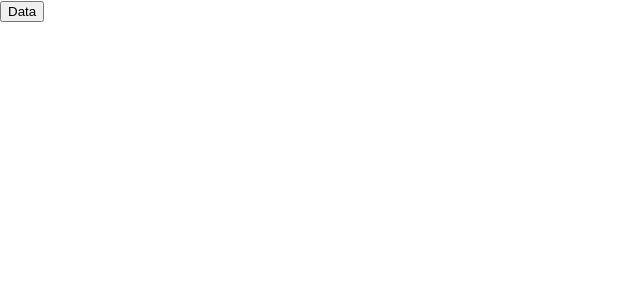
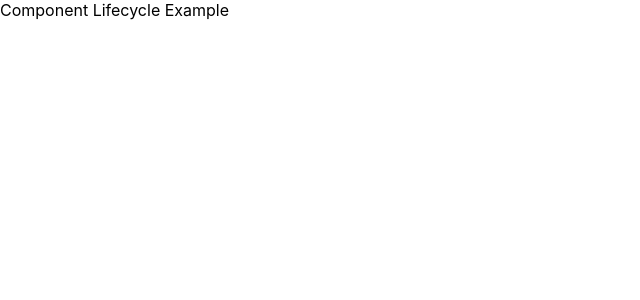
Before and after one commit to Taheer10/React-With-Typescript-Fundamentals, a React (Create React App) app: page / in a window 1280 px wide. Shown: the top 300 px of the page, without its empty margins (0-640 px from the left). Built offline with nearby package versions, Linux system fonts and the light colour scheme; the HTML template or start-up script is replaced by a standard one.

Commit message:
React component lifecycle Examples

```diff
--- a/src/App.tsx
+++ b/src/App.tsx
@@ -1,10 +1,11 @@
 import React from "react";
-import Hard01 from "./topics/03 Event handling in React/03Hard/Hard01";
+import LifecycleExample from "./topics/04 React Component Lifecycle/01 ComponentDid mount/LifecycleExample";
+
 
 const App = () => {
   return (
     <>
-      <Hard01 />
+     <LifecycleExample/>
     </>
   );
 };
--- /dev/null
+++ b/src/topics/04 React Component Lifecycle/01 ComponentDid mount/LifecycleExample.tsx
@@ -0,0 +1,20 @@
+import React, { Component } from "react";
+
+class LifecycleExample extends Component {
+  constructor(props: number) {
+    super(props);
+    this.state = {
+      count: 0,
+    };
+  }
+
+  componentDidMount() {
+    console.log("Component mounted");
+  }
+
+  render() {
+    return <div>Component Lifecycle Example</div>;
+  }
+}
+
+export default LifecycleExample;
```
